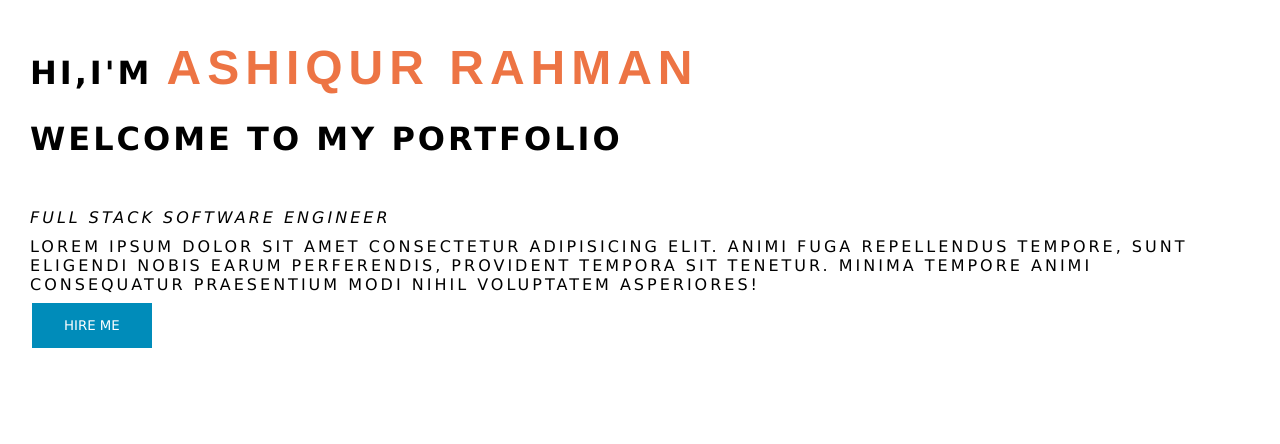
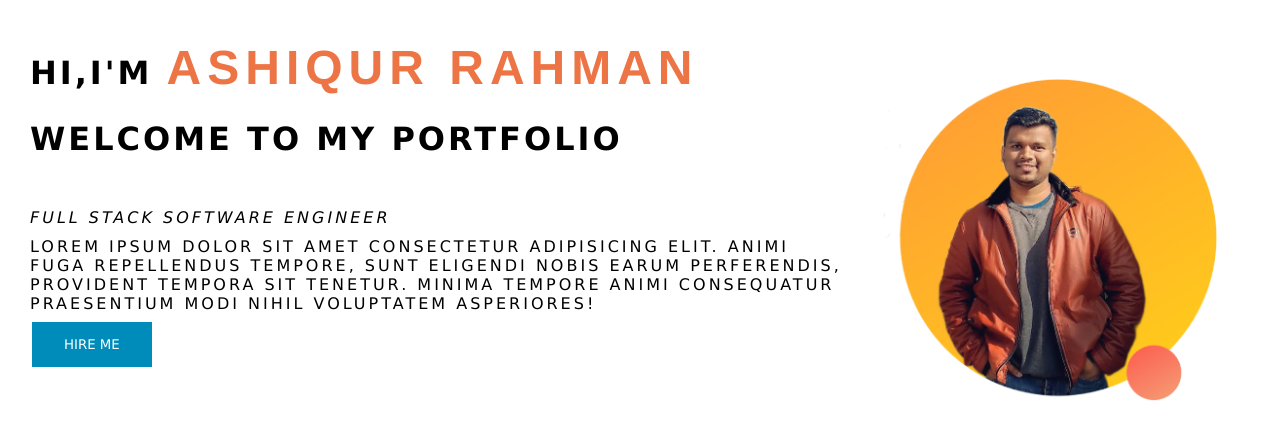
Before and after one commit to ashiqur-russel/dev-portfolio, a plain HTML site: page index.html in a window 1280 px wide. Drawn offline with Linux system fonts and the light colour scheme.

Commit message:
image added

```diff
--- a/index.html
+++ b/index.html
@@ -5,6 +5,7 @@
     <meta charset="UTF-8">
     <meta http-equiv="X-UA-Compatible" content="IE=edge">
     <meta name="viewport" content="width=device-width, initial-scale=1.0">
+    <link href="https://fonts.googleapis.com/css2?family=Roboto&display=swap" rel="stylesheet">
     <link rel="stylesheet" href="./style.css">
     <title>Portfolio</title>
 </head>
@@ -12,7 +13,10 @@
 <body>
     <div class="main">
         <div class="welcome">
+            <img class="portfolio-img" src="./image.png" alt="Ashiqur Rahman">
+
             <h1 class="title">Hi,I'm <span class="name">Ashiqur Rahman</span></h1>
+
             <h1 class="welcome-msg">Welcome to my Portfolio</h1>
             <p class="position">Full Stack Software Engineer</p>
             <p class="about-me">Lorem ipsum dolor sit amet consectetur adipisicing elit. Animi fuga repellendus tempore,
@@ -21,6 +25,8 @@
                 modi nihil voluptatem asperiores!</p>
             <button class="btn-hire">Hire Me</button>
 
+        </div>
+        <div class="img">
 
         </div>
     </div>
--- a/style.css
+++ b/style.css
@@ -2,6 +2,10 @@
     font-family:'Lucida Sans', 'Lucida Sans Regular', 'Lucida Grande', 'Lucida Sans Unicode', Geneva, Verdana, sans-serif;
     margin: 0;
     padding: 0;
+}
+
+body{
+    font-family: 'Roboto', sans-serif;
 }
 .main{
     margin: 20px;
@@ -53,3 +57,11 @@
     display: inline-block;
     margin: 4px 2px;
 }
+
+
+.portfolio-img{
+    display: inline;
+    width: 400px;
+    height: 400px;
+float: right;
+}
```
Also changed, not shown: image.png (added).
